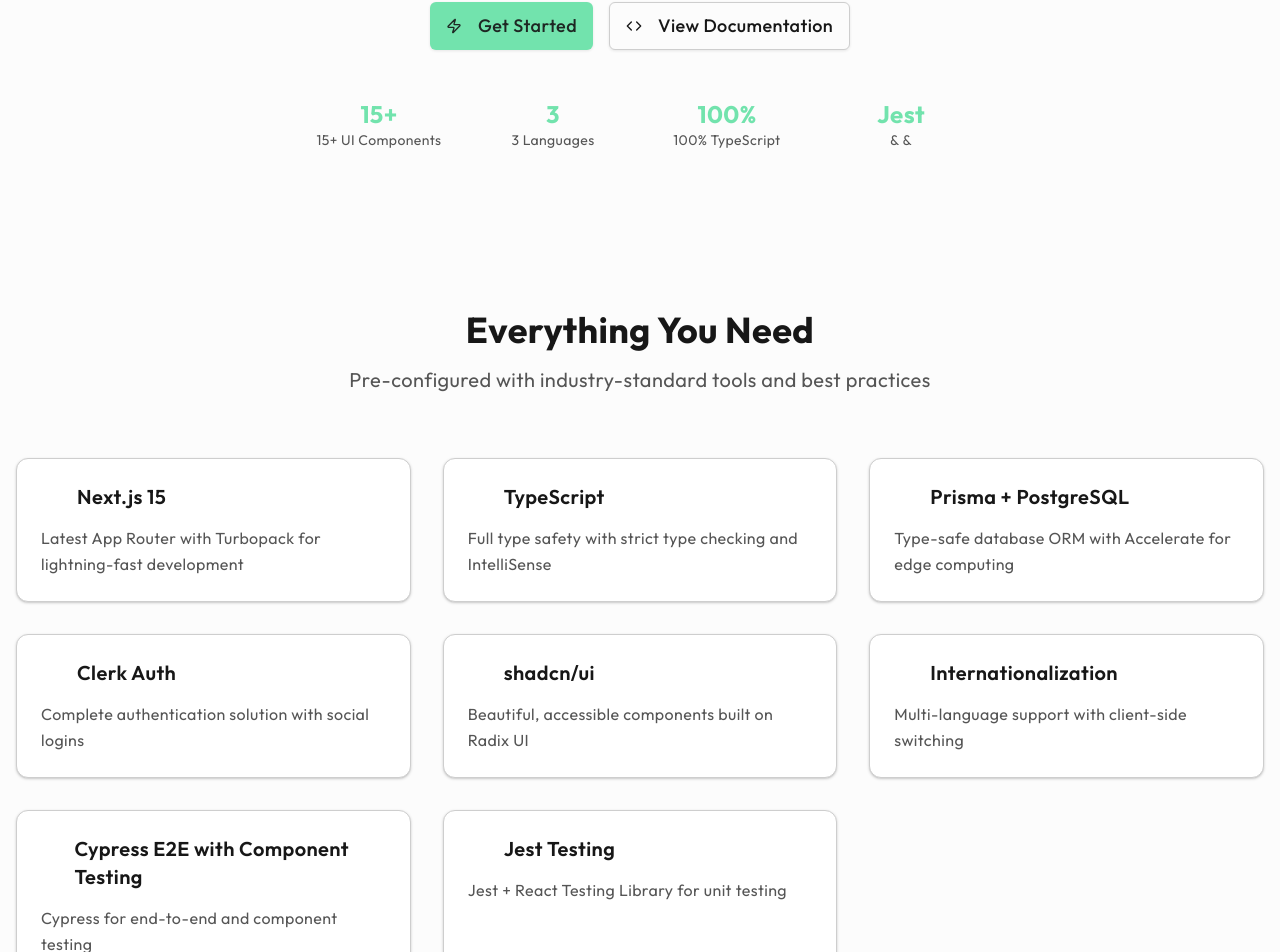
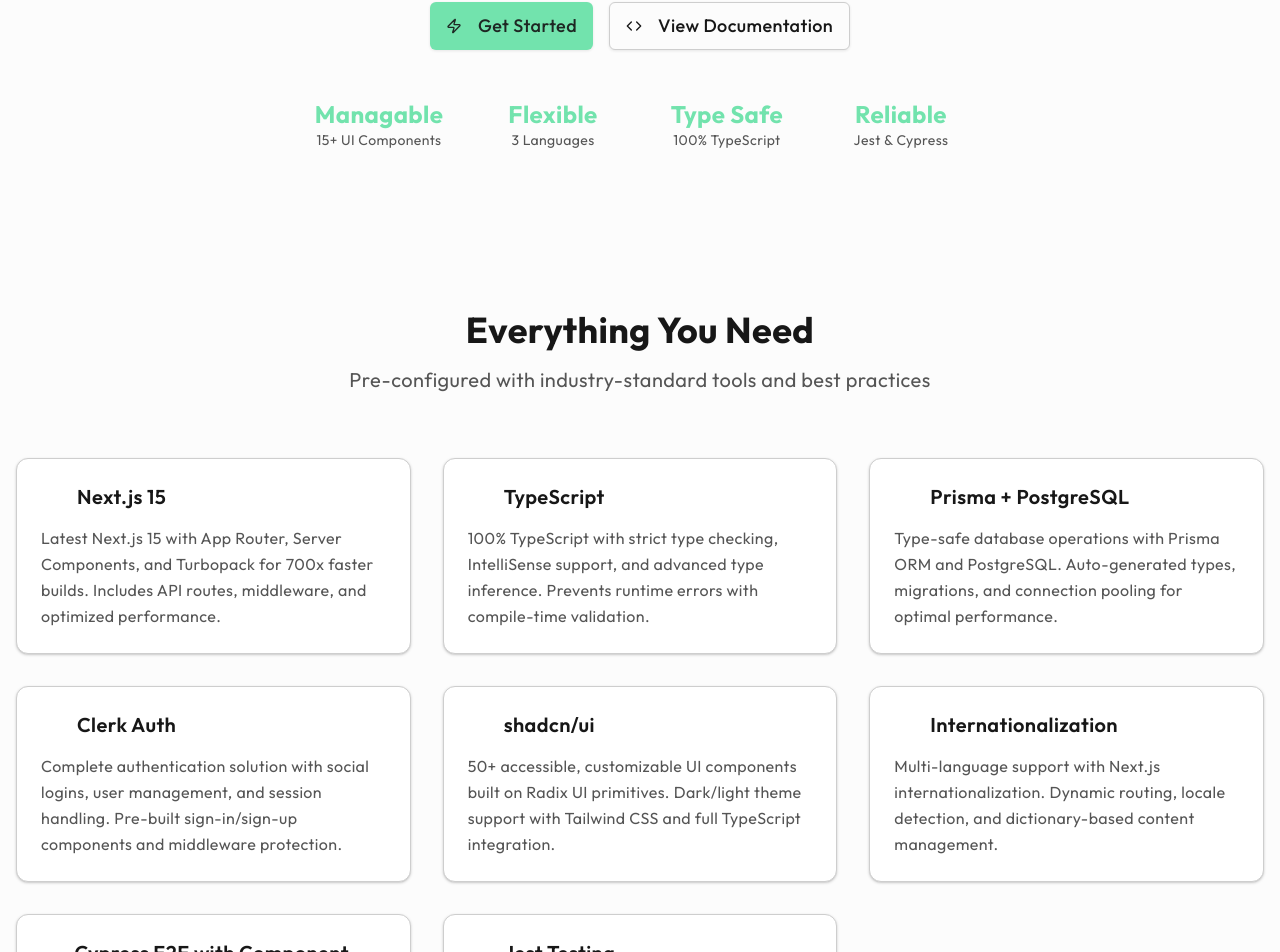
Before and after one commit to azhar-siddiqui/nextjs-boilerplate, a Next.js app: page / in a window 1280 px wide. Shown: the part 559-1511 px from the top of the page. Built offline with nearby package versions, Linux system fonts and the light colour scheme; some icons are missing.

Commit message:
feat: enhance development tooling and homepage content

```diff
--- a/package.json
+++ b/package.json
@@ -93,12 +93,16 @@
     "@types/node": "^20",
     "@types/react": "^19",
     "@types/react-dom": "^19",
+    "@typescript-eslint/eslint-plugin": "^8.44.0",
+    "@typescript-eslint/parser": "^8.44.0",
     "commitizen": "^4.3.1",
     "cypress": "^15.2.0",
     "cz-conventional-changelog": "^3.3.0",
     "eslint": "^9.35.0",
     "eslint-config-next": "^15.5.2",
     "eslint-config-prettier": "^10.1.8",
+    "eslint-plugin-cypress": "^5.1.1",
+    "eslint-plugin-jest": "^29.0.1",
     "husky": "^9.1.7",
     "jest": "^30.1.3",
     "jest-environment-jsdom": "^30.1.2",
--- a/src/app/[lang]/dictionaries/en.json
+++ b/src/app/[lang]/dictionaries/en.json
@@ -4,9 +4,9 @@
     "version": "v0.1.0"
   },
   "language": {
-    "english": "🇺🇸 English",
-    "spanish": "🇪🇸 Español",
-    "french": "🇫🇷 Français"
+    "english": "English",
+    "spanish": "Español",
+    "french": "Français"
   },
   "hero": {
     "badge": "🚀 Production-Ready Boilerplate",
--- a/src/app/[lang]/dictionaries/es.json
+++ b/src/app/[lang]/dictionaries/es.json
@@ -4,9 +4,9 @@
     "version": "v0.1.0"
   },
   "language": {
-    "english": "🇺🇸 Inglés",
-    "spanish": "🇪🇸 Español",
-    "french": "🇫🇷 Francés"
+    "english": "English",
+    "spanish": "Español",
+    "french": "Français"
   },
   "hero": {
     "badge": "🚀 Boilerplate Listo para Producción",
--- a/src/app/[lang]/dictionaries/fr.json
+++ b/src/app/[lang]/dictionaries/fr.json
@@ -4,9 +4,9 @@
     "version": "v0.1.0"
   },
   "language": {
-    "english": "🇺🇸 Anglais",
-    "spanish": "🇪🇸 Espagnol",
-    "french": "🇫🇷 Français"
+    "english": "English",
+    "spanish": "Español",
+    "french": "Français"
   },
   "hero": {
     "badge": "🚀 Boilerplate Prêt pour la Production",
--- a/src/app/page.tsx
+++ b/src/app/page.tsx
@@ -70,49 +70,57 @@ export default function Home() {
     {
       icon: <SiNextdotjs className="h-6 w-6" />,
       title: dictionary.features.nextjs.title,
-      description: dictionary.features.nextjs.description,
+      description:
+        'Latest Next.js 15 with App Router, Server Components, and Turbopack for 700x faster builds. Includes API routes, middleware, and optimized performance.',
       color: 'text-foreground',
     },
     {
       icon: <SiTypescript color={'default'} className="h-6 w-6" />,
       title: dictionary.features.typescript.title,
-      description: dictionary.features.typescript.description,
+      description:
+        '100% TypeScript with strict type checking, IntelliSense support, and advanced type inference. Prevents runtime errors with compile-time validation.',
       color: 'text-foreground',
     },
     {
       icon: <SiPostgresql color={'default'} className="h-6 w-6" />,
       title: dictionary.features.prisma.title,
-      description: dictionary.features.prisma.description,
+      description:
+        'Type-safe database operations with Prisma ORM and PostgreSQL. Auto-generated types, migrations, and connection pooling for optimal performance.',
       color: 'text-foreground',
     },
     {
       icon: <SiClerk color={'default'} className="h-6 w-6" />,
       title: dictionary.features.clerk.title,
-      description: dictionary.features.clerk.description,
+      description:
+        'Complete authentication solution with social logins, user management, and session handling. Pre-built sign-in/sign-up components and middleware protection.',
       color: 'text-foreground',
     },
     {
       icon: <SiShadcnui className="h-6 w-6" />,
       title: dictionary.features.shadcn.title,
-      description: dictionary.features.shadcn.description,
+      description:
+        '50+ accessible, customizable UI components built on Radix UI primitives. Dark/light theme support with Tailwind CSS and full TypeScript integration.',
       color: 'text-foreground',
     },
     {
       icon: <SiLocal className="h-6 w-6" />,
       title: dictionary.features.i18n.title,
-      description: dictionary.features.i18n.description,
+      description:
+        'Multi-language support with Next.js internationalization. Dynamic routing, locale detection, and dictionary-based content management.',
       color: 'text-foreground',
     },
     {
       icon: <SiCypress color={'default'} className="h-6 w-6" />,
       title: dictionary.features.cypress.title,
-      description: dictionary.features.cypress.description,
+      description:
+        'End-to-end and component testing with Cypress. Visual testing, API mocking, and CI/CD integration for comprehensive test coverage.',
       color: 'text-foreground',
     },
     {
       icon: <SiJest color={'default'} className="h-6 w-6" />,
       title: dictionary.features.jest.title,
-      description: dictionary.features.jest.description,
+      description:
+        'Unit testing with Jest and React Testing Library. Snapshot testing, mocking utilities, and coverage reports for reliable code quality.',
       color: 'text-foreground',
     },
   ];
@@ -120,7 +128,8 @@ export default function Home() {
   const setupSteps: SetupStep[] = [
     {
       title: dictionary.setup.steps.clone.title,
-      description: dictionary.setup.steps.clone.description,
+      description:
+        'Clone the repository with Git and navigate to the project directory. This gives you access to the full codebase with all dependencies and configurations.',
       commandMap: {
         npm: 'git clone https://github.com/The-Lone-Druid/nextjs-boilerplate.git && cd nextjs-boilerplate && npm install',
         yarn: 'git clone https://github.com/The-Lone-Druid/nextjs-boilerplate.git && cd nextjs-boilerplate && yarn install',
@@ -130,7 +139,8 @@ export default function Home() {
     },
     {
       title: dictionary.setup.steps.env.title,
-      description: dictionary.setup.steps.env.description,
+      description:
+        'Configure environment variables for database connection, authentication keys, and other sensitive configuration. Copy .env.example to .env.local and fill in your actual values.',
       commandMap: {
         bash: 'cp .env.example .env.local',
       },
@@ -138,7 +148,8 @@ export default function Home() {
     },
     {
       title: dictionary.setup.steps.database.title,
-      description: dictionary.setup.steps.database.description,
+      description:
+        'Set up PostgreSQL database with Prisma ORM. Run migrations to create tables and generate the Prisma client for type-safe database operations.',
       commandMap: {
         npm: 'npx prisma migrate dev && npx prisma generate',
         yarn: 'yarn prisma migrate dev && yarn prisma generate',
@@ -148,7 +159,8 @@ export default function Home() {
     },
     {
       title: dictionary.setup.steps.dev.title,
-      description: dictionary.setup.steps.dev.description,
+      description:
+        'Launch the Next.js development server with hot reloading. The app will be available at http://localhost:3000 with full TypeScript support and optimized builds.',
       commandMap: {
         npm: 'npm run dev',
         yarn: 'yarn dev',
@@ -212,40 +224,57 @@ export default function Home() {
             {dictionary.hero.description}
           </p>
           <div className="mb-12 flex flex-col justify-center gap-4 sm:flex-row">
-            <Button size="lg" className="h-12 px-8 text-lg">
-              <Zap className="mr-2 h-5 w-5" />
-              {dictionary.hero.getStarted}
+            <Button size="lg" className="h-12 px-8 text-lg" asChild>
+              <a
+                href="https://github.com/The-Lone-Druid/nextjs-boilerplate#-quick-start"
+                target="_blank"
+                rel="noopener noreferrer"
+              >
+                <Zap className="mr-2 h-5 w-5" />
+                {dictionary.hero.getStarted}
+              </a>
             </Button>
-            <Button variant="outline" size="lg" className="h-12 px-8 text-lg">
-              <Code className="mr-2 h-5 w-5" />
-              {dictionary.hero.viewDocs}
+            <Button
+              variant="outline"
+              size="lg"
+              className="h-12 px-8 text-lg"
+              asChild
+            >
+              <a
+                href="https://github.com/The-Lone-Druid/nextjs-boilerplate#readme"
+                target="_blank"
+                rel="noopener noreferrer"
+              >
+                <Code className="mr-2 h-5 w-5" />
+                {dictionary.hero.viewDocs}
+              </a>
             </Button>
           </div>
 
           {/* Quick Stats */}
           <div className="mx-auto grid max-w-2xl grid-cols-2 gap-6 md:grid-cols-4">
             <div className="text-center">
-              <div className="text-primary text-2xl font-bold">15+</div>
+              <div className="text-primary text-2xl font-bold">Managable</div>
               <div className="text-muted-foreground text-sm">
                 {dictionary.hero.stats.components}
               </div>
             </div>
             <div className="text-center">
-              <div className="text-primary text-2xl font-bold">3</div>
+              <div className="text-primary text-2xl font-bold">Flexible</div>
               <div className="text-muted-foreground text-sm">
                 {dictionary.hero.stats.languages}
               </div>
             </div>
             <div className="text-center">
-              <div className="text-primary text-2xl font-bold">100%</div>
+              <div className="text-primary text-2xl font-bold">Type Safe</div>
               <div className="text-muted-foreground text-sm">
                 {dictionary.hero.stats.typescript}
               </div>
             </div>
             <div className="text-center">
-              <div className="text-primary text-2xl font-bold">Jest</div>
+              <div className="text-primary text-2xl font-bold">Reliable</div>
               <div className="text-muted-foreground text-sm">
-                & {dictionary.hero.stats.testing.split(' ')[1]}
+                {dictionary.hero.stats.testing}
               </div>
             </div>
           </div>
@@ -364,6 +393,92 @@ export default function Home() {
               </div>
             ))}
           </div>
+        </div>
+      </section>
+
+      {/* Developer Guides */}
+      <section className="container mx-auto px-4 py-20">
+        <div className="mb-16 text-center">
+          <h2 className="text-foreground mb-4 text-4xl font-bold">
+            Developer Guides
+          </h2>
+          <p className="text-muted-foreground mx-auto max-w-2xl text-xl">
+            Comprehensive guides to help you master the development workflow and
+            best practices
+          </p>
+        </div>
+
+        <div className="grid grid-cols-1 gap-6 md:grid-cols-2 lg:grid-cols-3">
+          {[
+            {
+              title: 'Development Environment',
+              description:
+                'Set up your local development environment with all necessary tools and configurations',
+              href: 'https://github.com/The-Lone-Druid/nextjs-boilerplate/blob/main/guides/development-environment.md',
+              icon: <Settings className="h-6 w-6" />,
+            },
+            {
+              title: 'Internationalization',
+              description:
+                'Implement multi-language support with Next.js internationalization features',
+              href: 'https://github.com/The-Lone-Druid/nextjs-boilerplate/blob/main/guides/Internationalization.md',
+              icon: <SiLocal className="h-6 w-6" />,
+            },
+            {
+              title: 'Lazy Loading',
+              description:
+                'Optimize your application performance with code splitting and lazy loading techniques',
+              href: 'https://github.com/The-Lone-Druid/nextjs-boilerplate/blob/main/guides/lazy-loading.md',
+              icon: <Zap className="h-6 w-6" />,
+            },
+            {
+              title: 'Package Bundling',
+              description:
+                'Understand the build process and how to optimize bundle sizes for production',
+              href: 'https://github.com/The-Lone-Druid/nextjs-boilerplate/blob/main/guides/package-bundling.md',
+              icon: <SiNextdotjs className="h-6 w-6" />,
+            },
+            {
+              title: 'Testing with Jest',
+              description:
+                'Write unit tests and integration tests using Jest and React Testing Library',
+              href: 'https://github.com/The-Lone-Druid/nextjs-boilerplate/blob/main/guides/testing-with-jest.md',
+              icon: <SiJest className="h-6 w-6" />,
+            },
+            {
+              title: 'Testing with Cypress',
+              description:
+                'Create end-to-end tests and component tests with Cypress for comprehensive coverage',
+              href: 'https://github.com/The-Lone-Druid/nextjs-boilerplate/blob/main/guides/testing-with-cypress.md',
+              icon: <SiCypress className="h-6 w-6" />,
+            },
+          ].map((guide, index) => (
+            <Card
+              key={index}
+              className="transition-shadow duration-300 hover:shadow-lg"
+            >
+              <CardHeader>
+                <div className="mb-2 flex items-center space-x-3">
+                  <div className="text-primary">{guide.icon}</div>
+                  <CardTitle className="text-xl">{guide.title}</CardTitle>
+                </div>
+                <CardDescription className="text-base leading-relaxed">
+                  {guide.description}
+                </CardDescription>
+              </CardHeader>
+              <CardContent>
+                <Button variant="outline" className="w-full" asChild>
+                  <a
+                    href={guide.href}
+                    target="_blank"
+                    rel="noopener noreferrer"
+                  >
+                    Read Guide
+                  </a>
+                </Button>
+              </CardContent>
+            </Card>
+          ))}
         </div>
       </section>
 
```
Also changed, not shown: eslint.config.mjs (+67 -0 lines), 1 other file (tests, documents, lock files or other folders).
